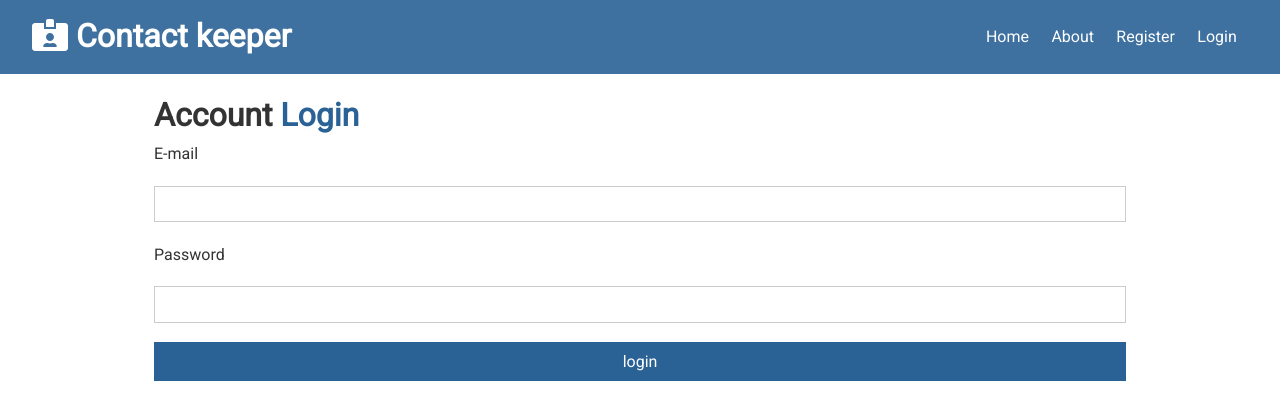
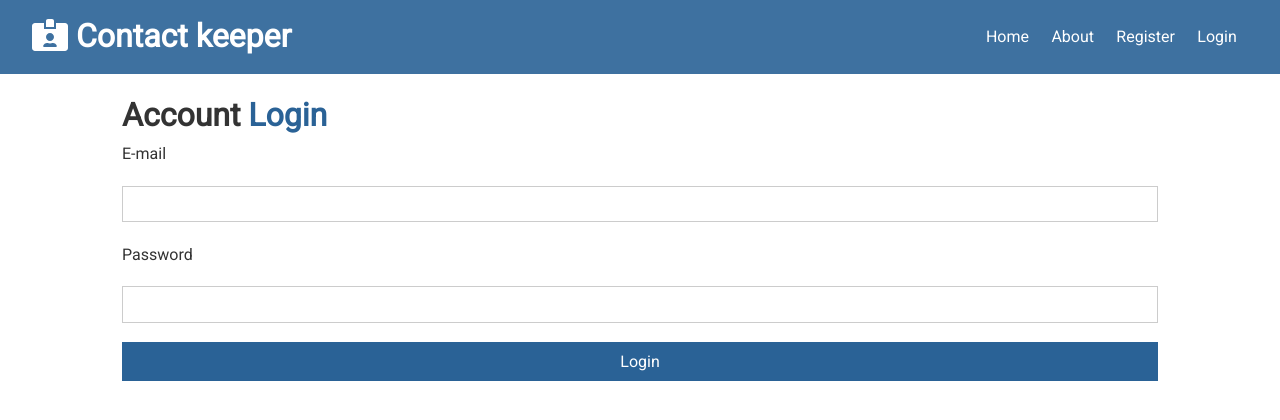
Before and after one commit to aed1988/Udemy-Contact-Keeper, a React (Create React App) app in the folder client/: page /login in a window 1280 px wide. Shown: the top 420 px of the page. Built offline with nearby package versions, Linux system fonts and the light colour scheme.

Commit message:
61- Register & Login Forms completed included login & register pages

```diff
--- a/client/src/components/auth/Login.js
+++ b/client/src/components/auth/Login.js
@@ -17,7 +17,7 @@ const Login = () => {
   }
 
   return (
-    <div className='container'>
+    <div className='form-container'>
       <h1>
         Account <span className="text-primary">Login</span>
       </h1>
@@ -30,7 +30,7 @@ const Login = () => {
           <label htmlFor="password">Password</label>
           <input type="password" name="password" value={password} onChange={onChange}/>
         </div>
-        <input type="submit" value="login" className='btn btn-primary btn-block'/>
+        <input type="submit" value="Login" className='btn btn-primary btn-block'/>
       </form>
     </div>
   )
--- a/client/src/components/auth/Register.js
+++ b/client/src/components/auth/Register.js
@@ -19,7 +19,7 @@ const Register = () => {
   }
 
   return (
-    <div className='container'>
+    <div className='form-container'>
       <h1>
         Account <span className="text-primary">Register</span>
       </h1>
```
